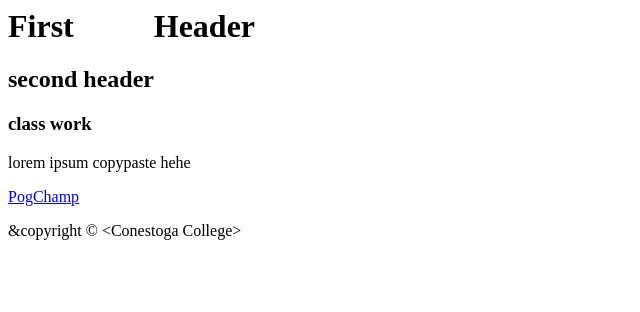
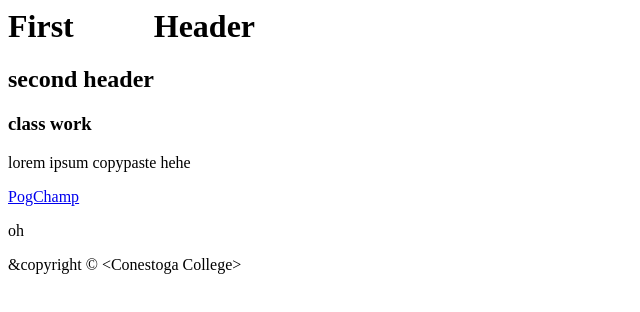
Before and after one commit to songblrd/ClassWork, a plain HTML site: page Week 1/index.html in a window 1280 px wide. Shown: the whole page, without its empty margins (0-640 px from the left). Drawn offline with Linux system fonts and the light colour scheme.

Commit message:
getting the commit to work on desktop

```diff
--- a/Week 1/index.html
+++ b/Week 1/index.html
@@ -18,7 +18,7 @@
      </nav>
 
      <main>
-        <p></p>
+        <p>oh</p>
      </main>
      <aside>
 
```
